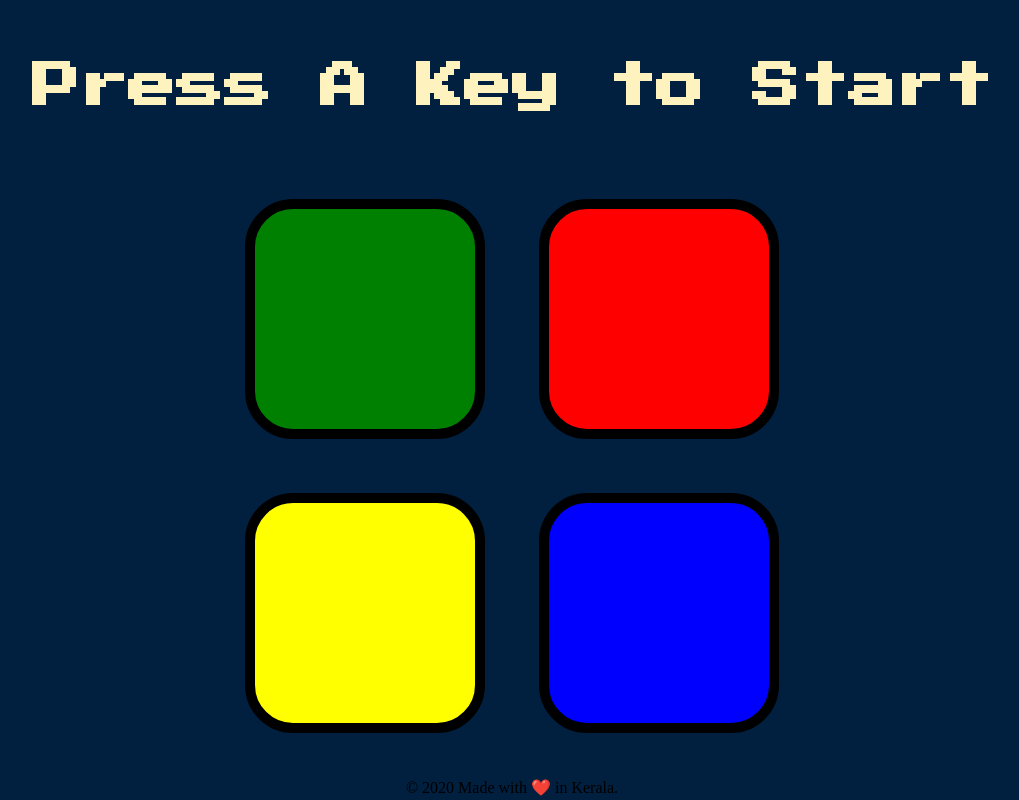
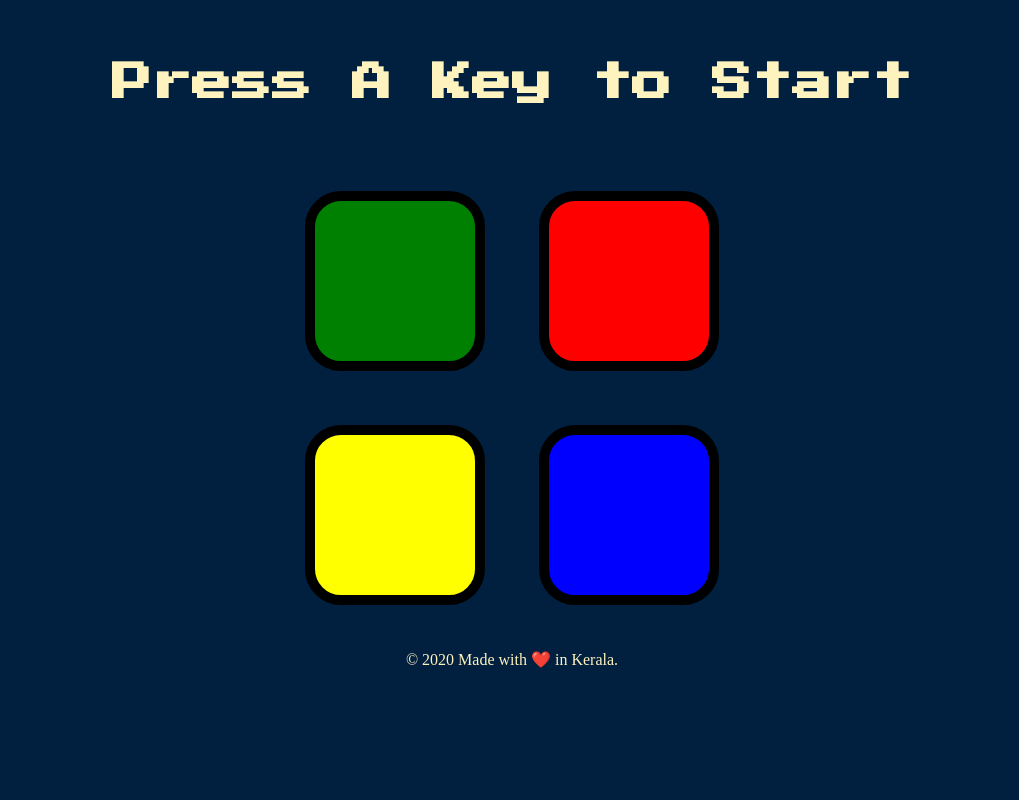
Before and after one commit to abhisheket/The-pattern, a plain HTML site: page index.html in a window 1280 px wide. Shown: the whole page, without its empty margins (128-1147 px from the left). Drawn offline with nearby package versions, Linux system fonts and the light colour scheme.

Commit message:
Update styles.css
Replace styles.css.

```diff
--- a/styles.css
+++ b/styles.css
@@ -8,7 +8,7 @@ body {
 
 #level-title {
   font-family: 'Press Start 2P', cursive;
-  font-size: 3rem;
+  font-size: 2.5rem;
   margin:  5%;
   color: #FEF2BF;
 }
@@ -23,8 +23,8 @@ body {
 .btn {
   margin: 25px;
   display: inline-block;
-  height: 13.75rem;
-  width: 13.75rem;
+  height: 10rem;
+  width: 10rem;
   border: 10px solid black;
   border-radius: 20%;
 }
@@ -54,3 +54,6 @@ body {
   box-shadow: 0 0 20px white;
   background-color: grey;
 }
+.footer {
+	color: #FEF2BF;
+}
```
